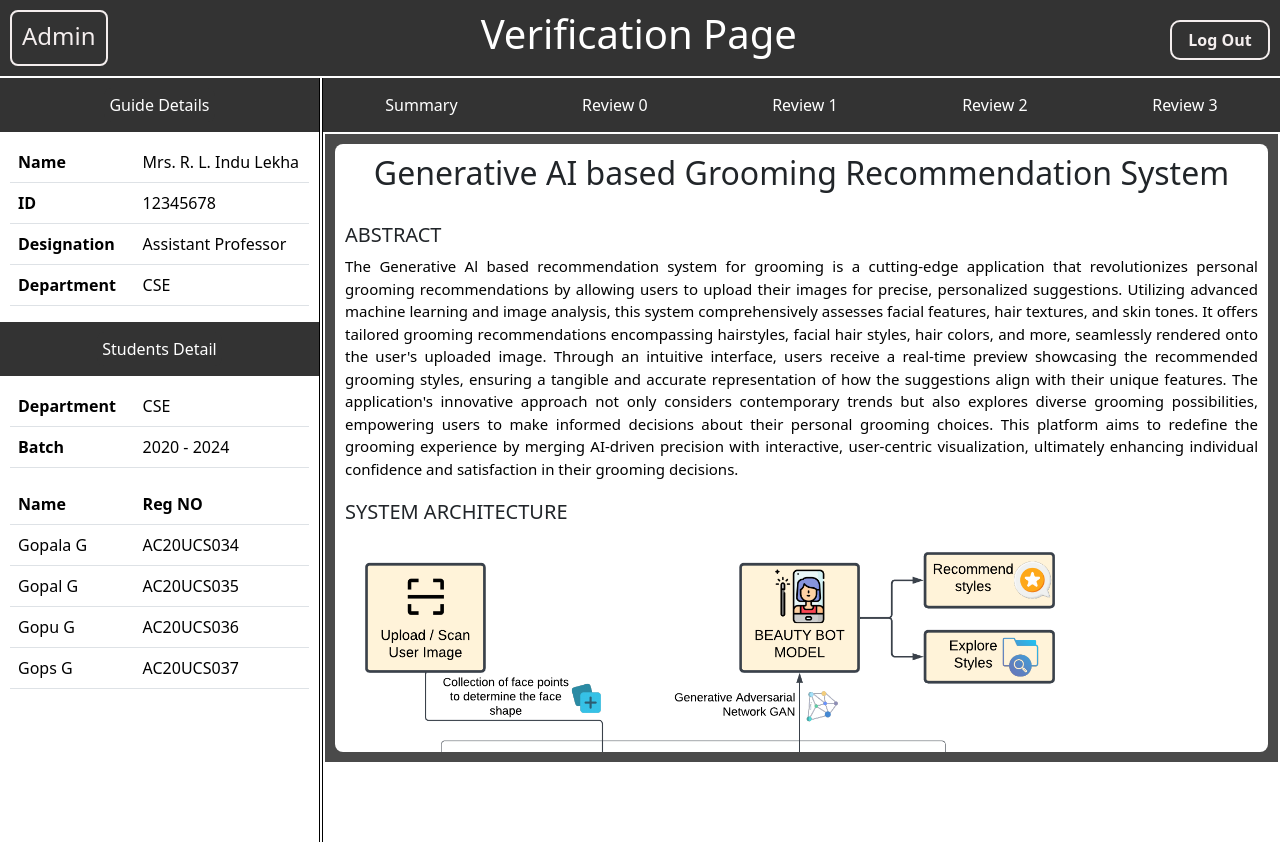
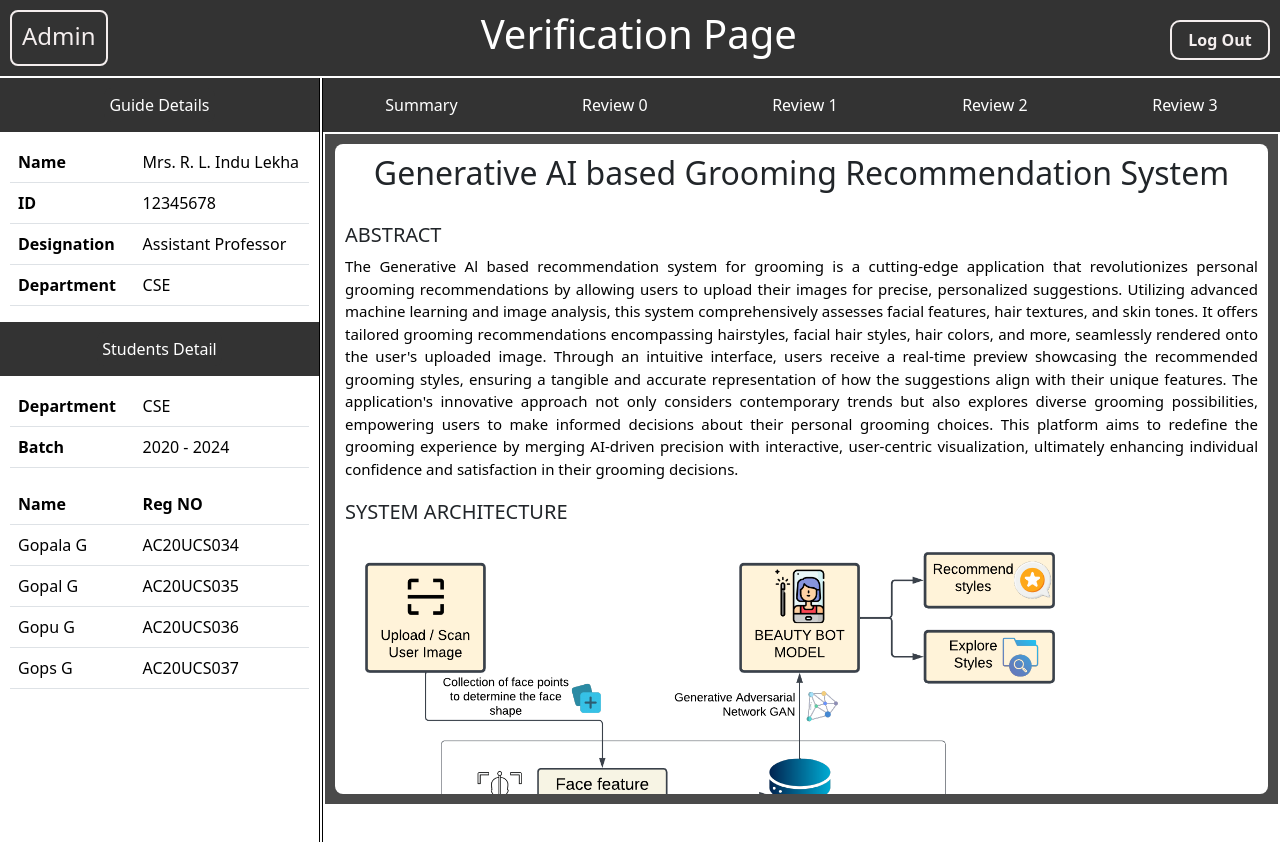
Before and after one commit to GopalaGovindharaju/Project-MGMT, a React (Create React App) app: page /adminVerification in a window 1280 px wide. Shown: the top 842 px of the page. Built offline with nearby package versions, Linux system fonts and the light colour scheme.

Commit message:
dynamic height

```diff
--- a/src/AdminModule/style.css
+++ b/src/AdminModule/style.css
@@ -847,7 +847,7 @@ button, a {
 .summ-content{
   border-radius: 8px;
   background-color: white;
-  height: 76vh;
+  height: calc(100vh - 150px);
   padding: 0px 10px 10px 10px;
   overflow-y: auto;
 }
```
